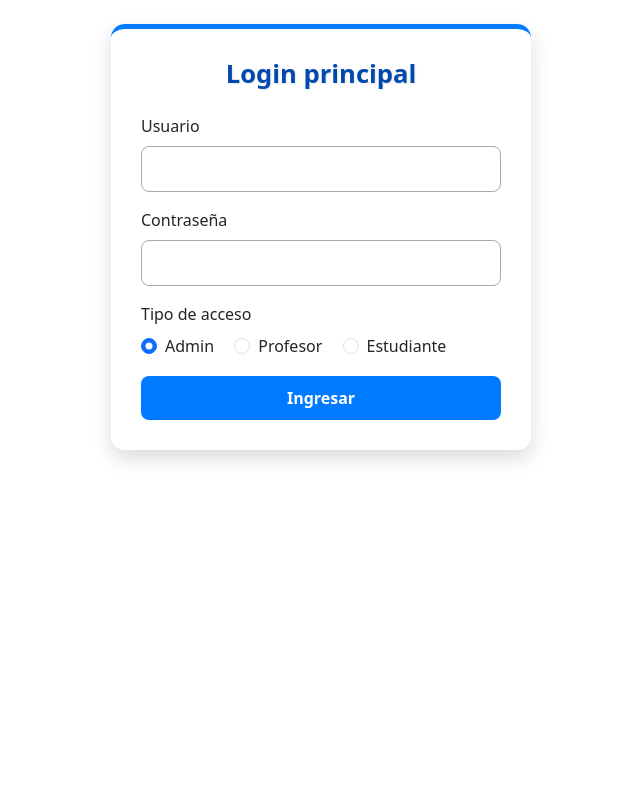
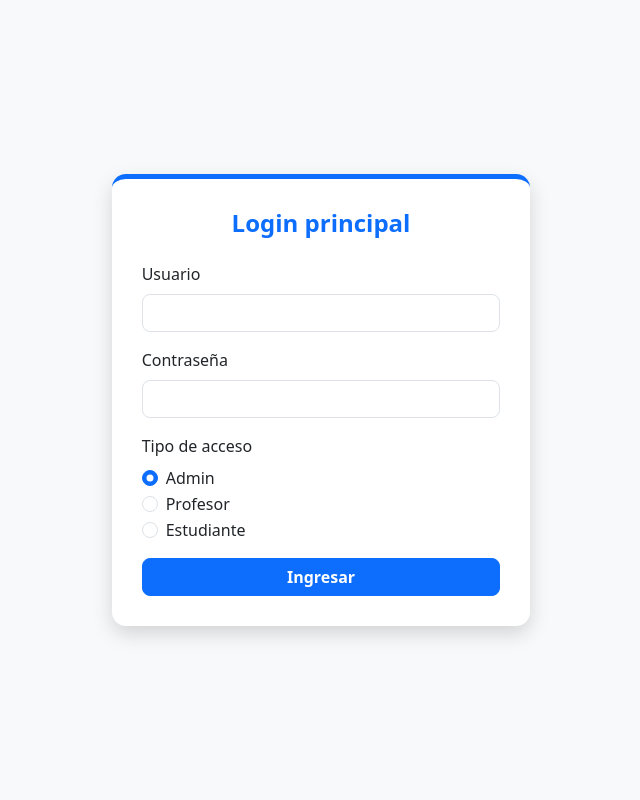
Before and after one commit to rojasokc/holamundo, a Flask app: page /loginvic in a window 1280 px wide. Shown: the whole page, without its empty margins (319-959 px from the left). Run offline with Flask 3, Linux system fonts and the light colour scheme.

Commit message:
act onlyvic

```diff
--- a/pages/templates/loginvic.html
+++ b/pages/templates/loginvic.html
@@ -3,75 +3,63 @@
 
 <head>
     <meta charset="UTF-8">
+
+    <!-- 🔴 CLAVE PARA RESPONSIVE -->
+    <meta name="viewport" content="width=device-width, initial-scale=1">
+
     <title>Login</title>
-    <link rel="stylesheet" href="{{ url_for('static', filename='style.css') }}">
-    <!-- Asegúrate de haber cargado Bootstrap también -->
+
+    <!-- Bootstrap -->
     <link href="https://cdn.jsdelivr.net/npm/bootstrap@5.3.2/dist/css/bootstrap.min.css" rel="stylesheet">
 </head>
 
-<body>
+<body class="bg-light">
+
 <style>
-        /* reset básico */
-        * {
-            margin: 0;
-            padding: 0;
-            box-sizing: border-box;
+/* Fondo centrado */
+.login-wrapper {
+    min-height: 100vh;
 }
 
-
-
-        /* tarjeta del formulario */
-        .container {
-            background: #ffffffdd;
+/* Tarjeta */
+.login-card {
+    background: #ffffff;
     padding: 30px;
     border-radius: 14px;
     box-shadow: 0 8px 20px rgba(0, 0, 0, 0.15);
-            max-width: 420px;
-            width: 100%;
-            border-top: 5px solid #007bff;
+    border-top: 5px solid #0d6efd;
 }
 
-        /* título */
-        h4 {
-            font-size: 1.6rem;
+/* Título */
+.login-card h4 {
     font-weight: 700;
-            color: #004aad;
-            text-shadow: 1px 1px 2px rgba(0, 0, 0, 0.1);
+    color: #0d6efd;
 }
 
-        /* inputs */
+/* Inputs */
 .form-control {
     border-radius: 8px;
-            border: 1px solid #aaa;
-            padding: 10px;
-            transition: 0.3s;
 }
 
-        .form-control:focus {
-            border-color: #007bff;
-            box-shadow: 0 0 6px rgba(0, 123, 255, 0.4);
-        }
-
-        /* botón */
+/* Botón */
 .btn-primary {
-            background: #007bff;
-            border: none;
     border-radius: 8px;
     font-weight: bold;
-            padding: 10px;
-            transition: 0.3s;
-        }
-
-        .btn-primary:hover {
-            background: #0056b3;
-            box-shadow: 0 4px 12px rgba(0, 0, 0, 0.2);
 }
 </style>
 
-    <div class="container mt-4">
+<!-- CONTENEDOR FLEX CENTRADO -->
+<div class="container-fluid login-wrapper d-flex justify-content-center align-items-center">
+
+    <!-- GRID RESPONSIVE -->
+    <div class="col-12 col-sm-10 col-md-6 col-lg-4">
+
+        <div class="login-card">
+
             <h4 class="text-center mb-4">Login principal</h4>
 
             <form method="POST">
+
                 <div class="mb-3">
                     <label class="form-label">Usuario</label>
                     <input type="text" name="usuario" class="form-control" required>
@@ -82,29 +70,35 @@
                     <input type="password" name="password" class="form-control" required>
                 </div>
 
-            <!-- 🔽 Tipo de usuario -->
+                <!-- Tipo de usuario -->
                 <div class="mb-3">
-                <label class="form-label">Tipo de acceso</label><br>
+                    <label class="form-label">Tipo de acceso</label>
 
-                <div class="form-check form-check-inline">
+                    <div class="form-check">
                         <input class="form-check-input" type="radio" name="tipo" value="admin" checked>
                         <label class="form-check-label">Admin</label>
                     </div>
 
-                <div class="form-check form-check-inline">
+                    <div class="form-check">
                         <input class="form-check-input" type="radio" name="tipo" value="profesor">
                         <label class="form-check-label">Profesor</label>
                     </div>
 
-                <div class="form-check form-check-inline">
+                    <div class="form-check">
                         <input class="form-check-input" type="radio" name="tipo" value="estudiante">
                         <label class="form-check-label">Estudiante</label>
                     </div>
                 </div>
 
                 <button class="btn btn-primary w-100">Ingresar</button>
+
             </form>
+
         </div>
+
+    </div>
+
+</div>
+
 </body>
-
 </html>
```
Lines whose indentation alone changed are shown as unchanged.
